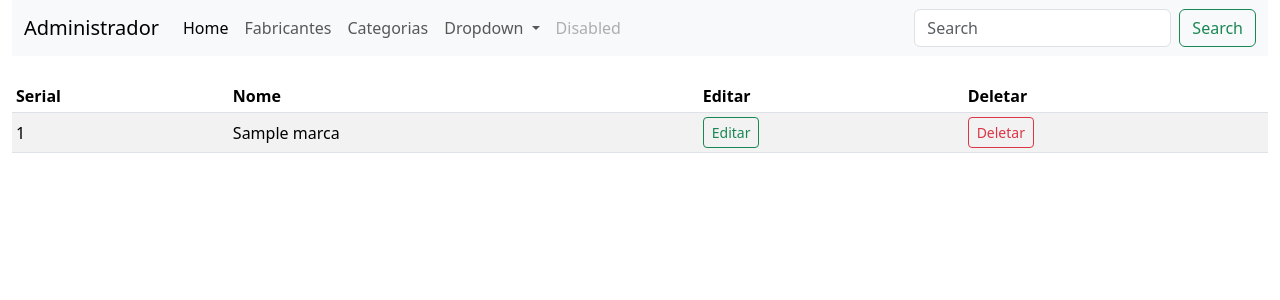
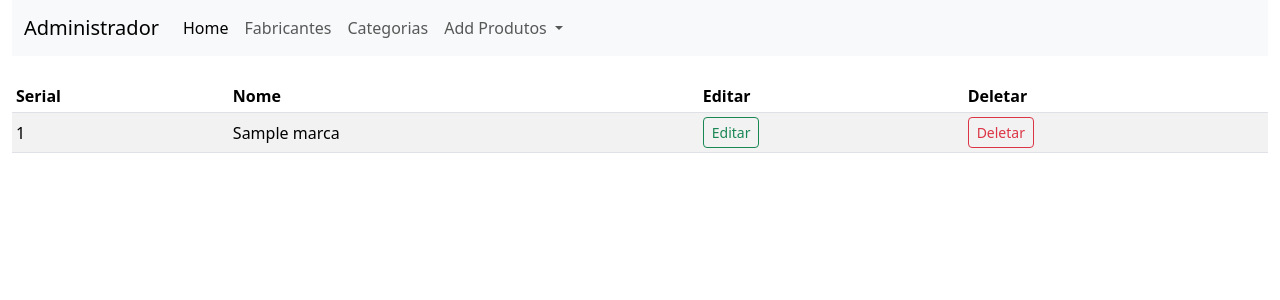
Before and after one commit to Horlanlacerda/E-commerce, a Flask app: page /marcas in a window 1280 px wide. Shown: the top 300 px of the page. Run offline with Flask 3, Linux system fonts and the light colour scheme; the visitor is signed in with stand-in values (Sample User, id 1); tables that the repository leaves empty hold one stand-in row (values such as "Sample post"); some libraries are stand-ins or nearby versions.

Commit message:
feat(ui-forms): Adiciona botões de Cancelar e finaliza o Dropdown da navbar
Inclui links/botões 'Cancelar' nos formulários de cadastro de Produtos, Marcas e Categorias. Finaliza a estrutura HTML do Dropdown no menu principal (navbar).

```diff
--- a/loja/admin/rotas.py
+++ b/loja/admin/rotas.py
@@ -6,7 +6,7 @@ from .forms import RegistrationForm, LoginForm
 from.models import User
 import os
 
-@app.route('/')
+@app.route('/admin')
 def admin():
     if'email' not in session:
         flash('Fazer login no sistema primeiro.', category='danger')
--- a/loja/templates/admin/marca.html
+++ b/loja/templates/admin/marca.html
@@ -24,27 +24,21 @@
         </li>
         <li class="nav-item dropdown">
           <a class="nav-link dropdown-toggle" href="#" role="button" data-bs-toggle="dropdown" aria-expanded="false">
-            Dropdown
+            Add Produtos
           </a>
-          <ul class="dropdown-menu">
-            <li><a class="dropdown-item" href="#">Action</a></li>
-            <li><a class="dropdown-item" href="#">Another action</a></li>
-            <li><hr class="dropdown-divider"></li>
-            <li><a class="dropdown-item" href="#">Something else here</a></li>
-          </ul>
-        </li>
-        <li class="nav-item">
-          <a class="nav-link disabled" aria-disabled="true">Disabled</a>
+          <div class="dropdown-menu" aria-labelledby="navbarDropdownMenuLink">
+            <a class="dropdown-item" href="{{url_for('addproduto')}}">Add Produto</a>
+            <a class="dropdown-item" href="{{url_for('addmarca')}}">Add Marca</a>
+            <a class="dropdown-item" href="{{url_for('addcat')}}">Add Categoria</a>
+          <div/>
         </li>
       </ul>
-      <form class="d-flex" role="search">
-        <input class="form-control me-2" type="search" placeholder="Search" aria-label="Search"/>
-        <button class="btn btn-outline-success" type="submit">Search</button>
-      </form>
     </div>
   </div>
 </nav>
 </div>
+
+
 <div class="container-fluid mt-4">
     <table class="table table-sm table-striped">
         <thead>
--- a/loja/templates/produtos/addmarca.html
+++ b/loja/templates/produtos/addmarca.html
@@ -13,7 +13,7 @@
             <h2 class="text-center mt-5"> Cadastrar Marcas</h2>
             <form action="" method="POST">
                 <input type="text" name="marca" class="form-control">
-                <input type="submit" value="Cadastrar" class="btn btn-success mt-2">
+                <input type="submit" value="Cadastrar" class="btn btn-outline-success mt-2">
             </form>
 
             {% else %}
@@ -21,10 +21,11 @@
             <h2 class="text-center mt-5"> Cadastrar Categorias</h2>
             <form action="" method="POST">
                 <input type="text" name="categoria" class="form-control">
-                <input type="submit" value="Cadastrar" class="btn btn-success mt-2">
+                <input type="submit" value="Cadastrar" class="btn btn-outline-success mt-2">
             </form>
 
             {% endif %}
+            <a href="{{url_for('admin')}}" class="btn btn-outline-danger" style="margin-top: -65px; margin-left: 100px;">Cancelar</a>
 
         </div>
         <div class="col-md-3"></div>
```
Also changed, not shown: loja/templates/admin/index.html (+8 -14 lines), loja/templates/produtos/addproduto.html (+4 -3 lines).
